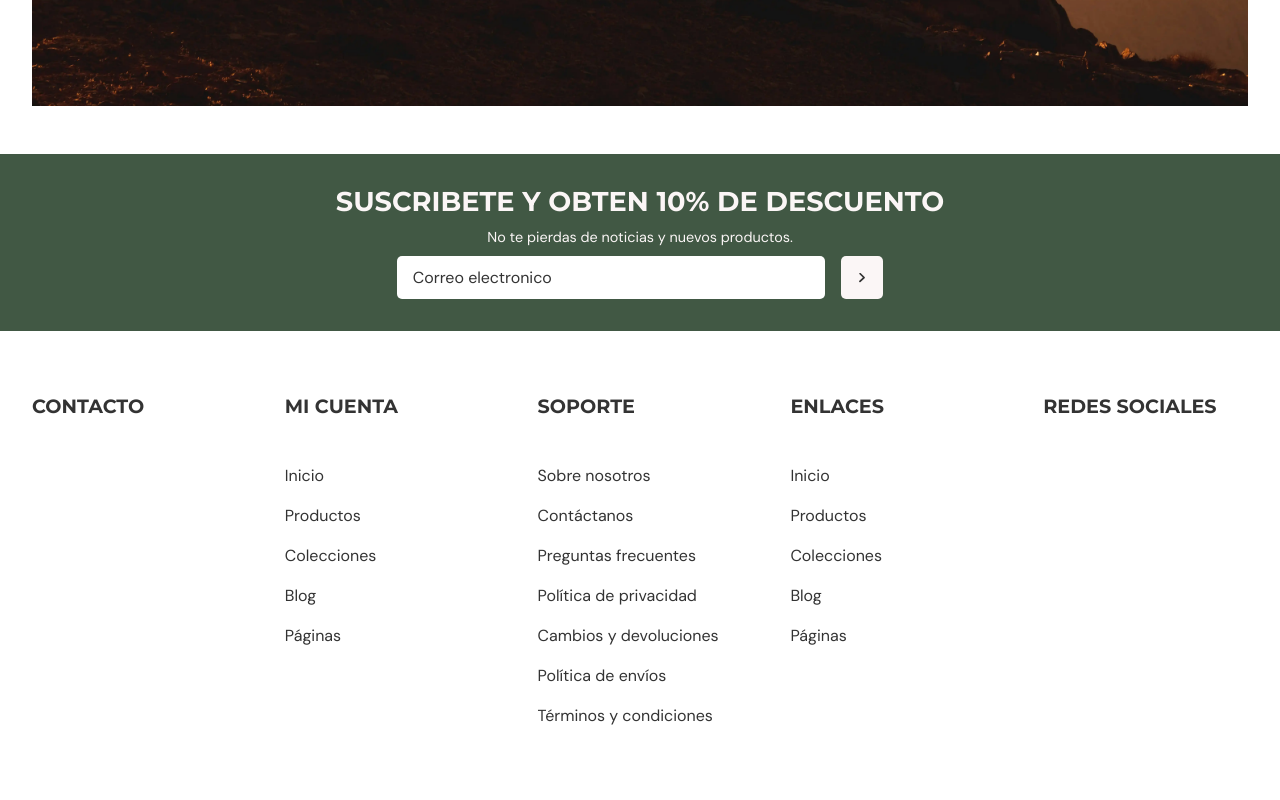
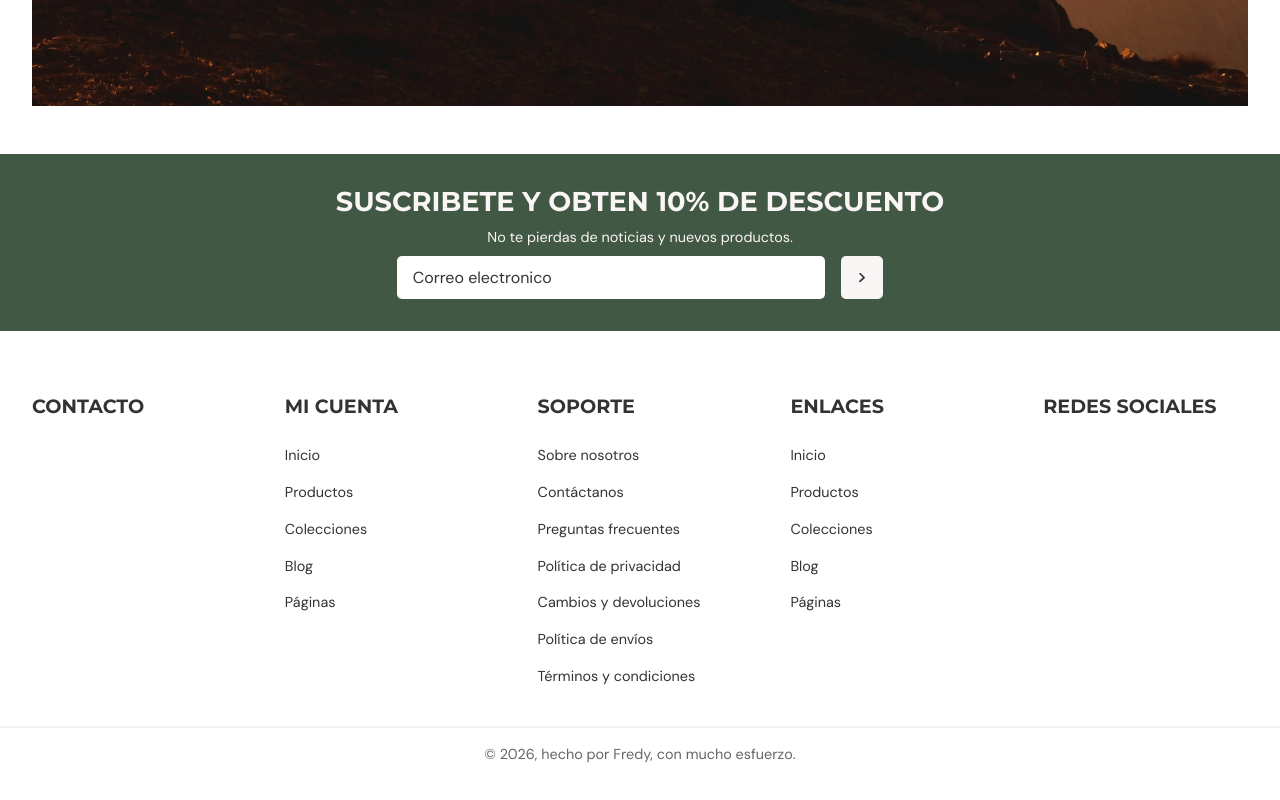
Before and after one commit to Mindmazing/outdoor-equipment-store, a website built with webpack: page src/template.html in a window 1280 px wide. Shown: the part 4256-5056 px from the top of the page. Built offline with nearby package versions, Linux system fonts and the light colour scheme.

Commit message:
style my signature owo

```diff
--- a/src/css/style.css
+++ b/src/css/style.css
@@ -632,12 +632,12 @@ nav a:hover {
 .quick-links {
   display: grid;
   grid-template-columns: repeat(5, 1fr);
-  padding: 4em 2em;
+  padding: 4em 2em 2em;
   gap: 3em;
 }
 
 .quick-links h3 {
-  margin-bottom: 2em;
+  margin-bottom: 1em;
 }
 
 .quick-links ul {
@@ -649,6 +649,7 @@ nav a:hover {
   text-decoration: none;
   color: inherit;
   transition: var(--transition-time);
+  font-size: var(--font-size-sm);
 }
 
 .quick-links a:hover {
@@ -656,5 +657,11 @@ nav a:hover {
 }
 
 .quick-links li {
-  padding: 0.5em 0;
+  padding: 0.4em 0;
 }
+
+footer > div:last-child {
+  border-top: var(--border-style);
+  text-align: center;
+  padding: 1em;
+}
--- a/src/template.html
+++ b/src/template.html
@@ -603,6 +603,9 @@
           <h3>Redes Sociales</h3>
         </div>
       </div>
+      <div>
+        <p>© 2026, hecho por Fredy, con mucho esfuerzo.</p>
+      </div>
     </footer>
   </body>
 </html>
```
